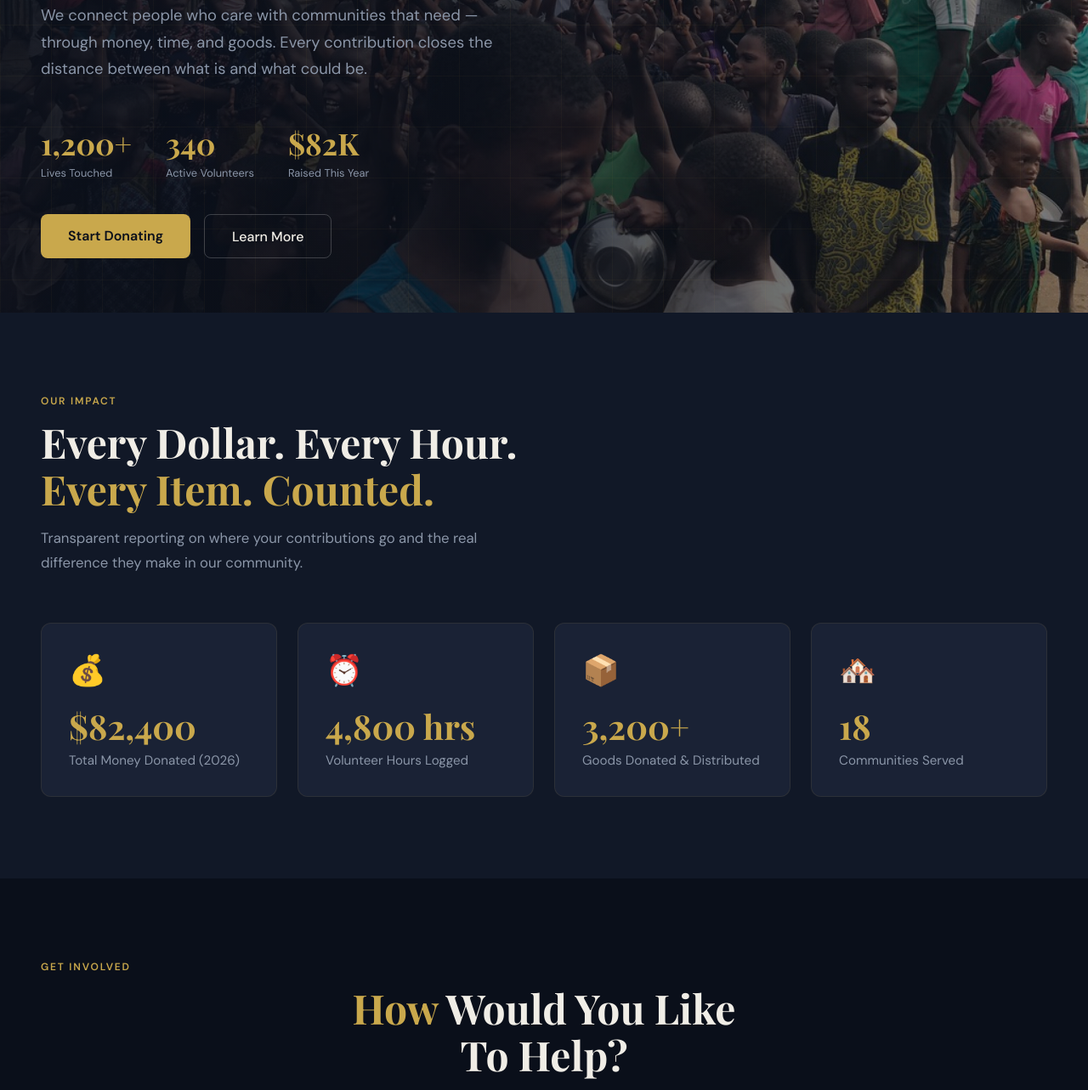
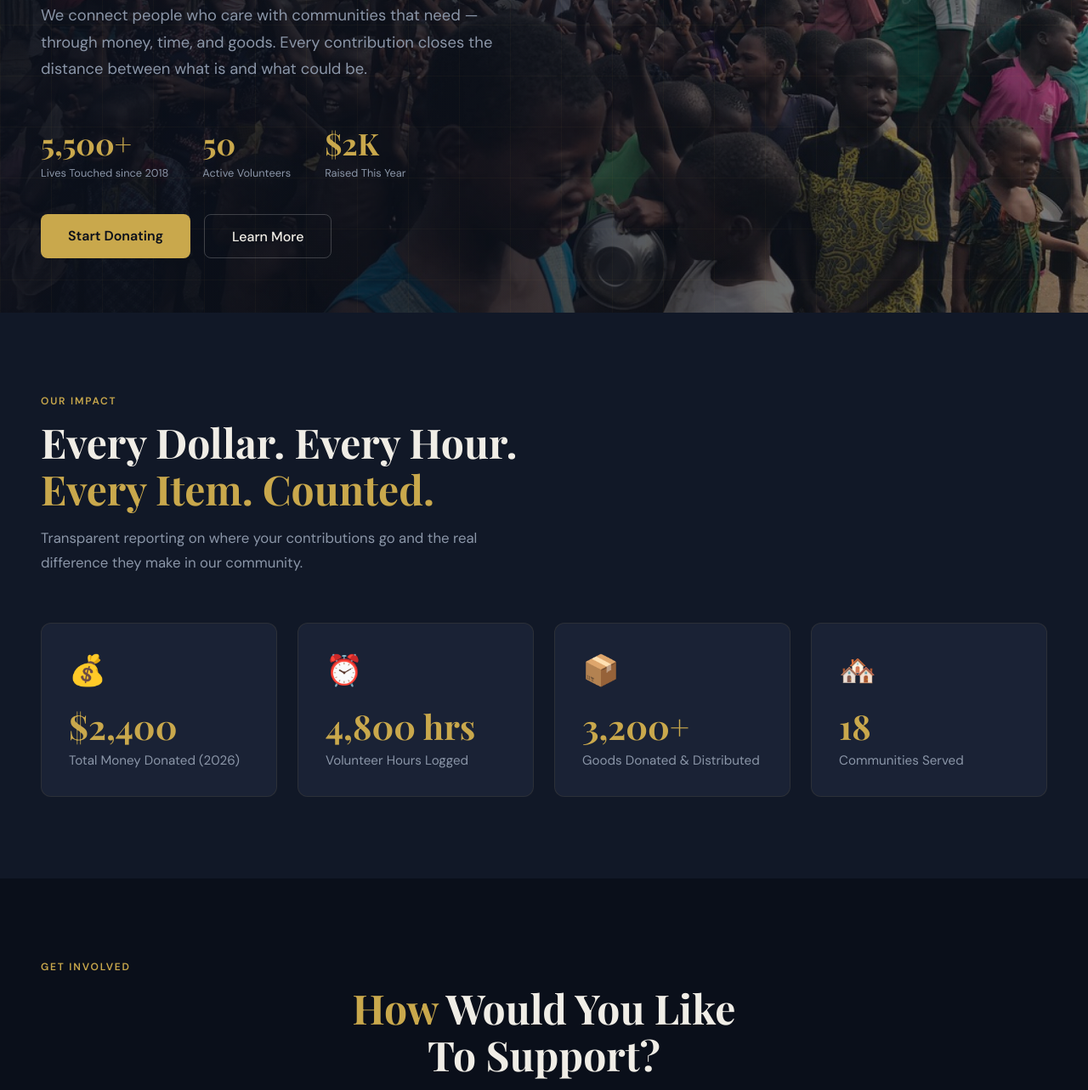
Before and after one commit to Scroll-07/bridging-the-gap, a website: page public/index.html in a window 1280 px wide. Shown: the part 451-1734 px from the top of the page at 85% size. Drawn offline with nearby package versions, Linux system fonts and the light colour scheme.

Commit message:
removing photos and changing numbers on site

```diff
--- a/public/index.html
+++ b/public/index.html
@@ -554,7 +554,7 @@
     <li><a href="#volunteer">Volunteer</a></li>
     <li><a href="#about">About</a></li>
   </ul>
-  <a href="#donate" class="nav-cta">Give Now</a>
+  <a href="#donate" class="nav-cta">I would like to support</a>
 </nav>
 
 <!-- ─── HERO ─── -->
@@ -567,15 +567,15 @@
     <p class="hero-sub">We connect people who care with communities that need — through money, time, and goods. Every contribution closes the distance between what is and what could be.</p>
     <div class="hero-stats">
       <div>
-        <div class="stat-num">1,200+</div>
-        <div class="stat-label">Lives Touched</div>
+        <div class="stat-num">5,500+</div>
+        <div class="stat-label">Lives Touched since 2018</div>
       </div>
       <div>
-        <div class="stat-num">340</div>
+        <div class="stat-num">50</div>
         <div class="stat-label">Active Volunteers</div>
       </div>
       <div>
-        <div class="stat-num">$82K</div>
+        <div class="stat-num">$2K</div>
         <div class="stat-label">Raised This Year</div>
       </div>
     </div>
@@ -596,7 +596,7 @@
     <div class="impact-grid">
       <div class="impact-card">
         <div class="impact-icon">💰</div>
-        <div class="impact-num">$82,400</div>
+        <div class="impact-num">$2,400</div>
         <div class="impact-label">Total Money Donated (2026)</div>
       </div>
       <div class="impact-card">
@@ -622,7 +622,7 @@
 <section class="donate" id="donate">
   <div class="container">
     <div class="section-label">Get Involved</div>
-    <h2 class="section-title" style="text-align:center;"><em>How</em> Would You Like<br/>To Help?</h2>
+    <h2 class="section-title" style="text-align:center;"><em>How</em> Would You Like<br/>To Support?</h2>
     <p class="section-sub" style="text-align:center; margin: 1rem auto 0;">Choose the way that works best for you. Every contribution — big or small — bridges a gap for someone who needs it.</p>
 
     <div class="form-wrapper">
@@ -863,7 +863,7 @@
   </div>
 </section>
 
-<!-- ─── PHOTO GALLERY SECTION ─── -->
+<!-- ─── PHOTO GALLERY SECTION ───
 <section class="gallery" id="gallery">
   <div class="container">
     <div class="section-label">Our Work In Action</div>
@@ -900,7 +900,7 @@
       </div>
     </div>
   </div>
-</section>
+</section> -->
 
 
 <!-- ─── ABOUT ─── -->
@@ -952,7 +952,7 @@
       <div class="vol-card">
         <div style="font-size:2rem;">🥗</div>
         <h3>Food Distributions</h3>
-        <p>Join our weekly food drives. We need packers, sorters, and drivers. Saturdays 8AM–12PM.</p>
+        <p>Join our food drives. We need packers, sorters, and drivers. Any help is highly appreciated  </p>
       </div>
       <div class="vol-card">
         <div style="font-size:2rem;">📖</div>
@@ -989,8 +989,8 @@
   <div class="footer-col">
     <h4>Contact</h4>
     <a href="mailto:hello@bridgingthegap.org">hello@bridgingthegap.org</a>
-    <a href="tel:+14045550100">(404) 555-0100</a>
-    <a href="#">Mableton, GA</a>
+    <a href="tel:+12018880950">(201) 888-0950</a>
+    <a href="#">Atlanta, GA</a>
   </div>
 </footer>
 <div class="footer-bottom">
```
